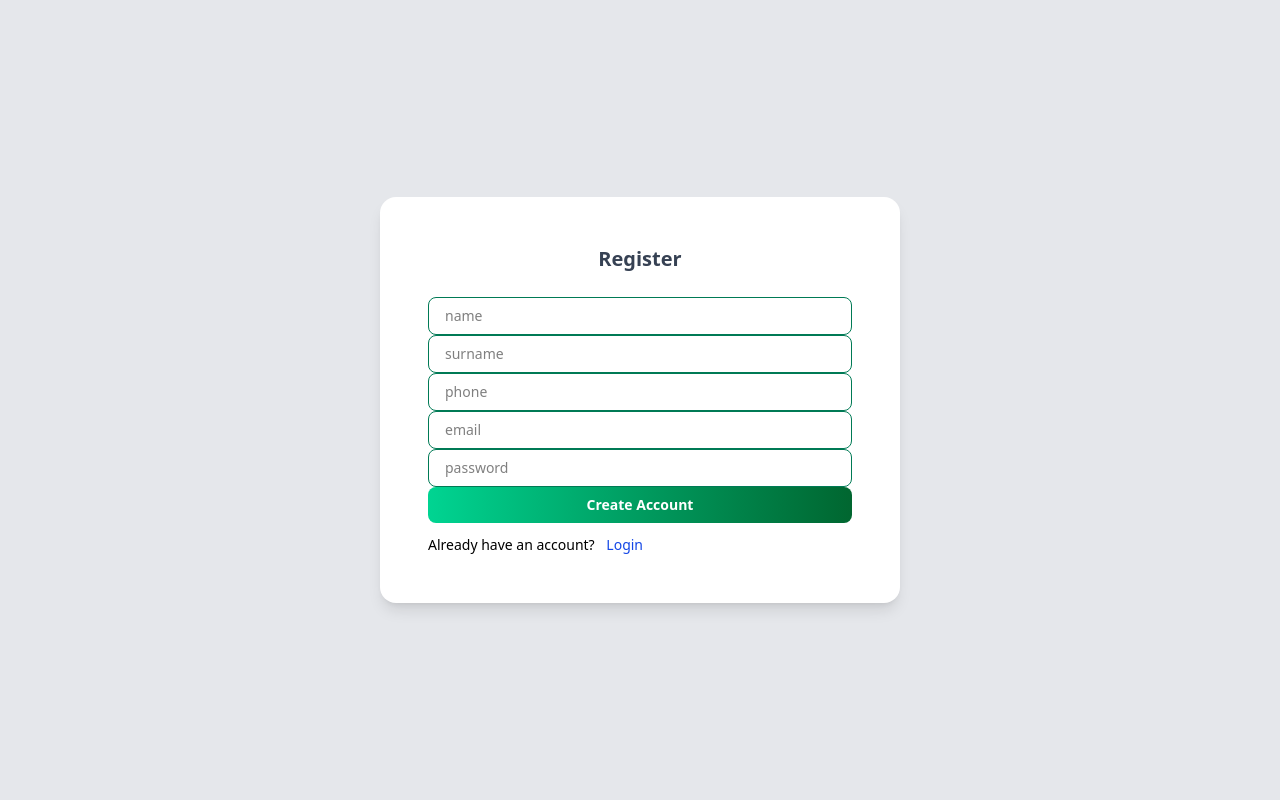
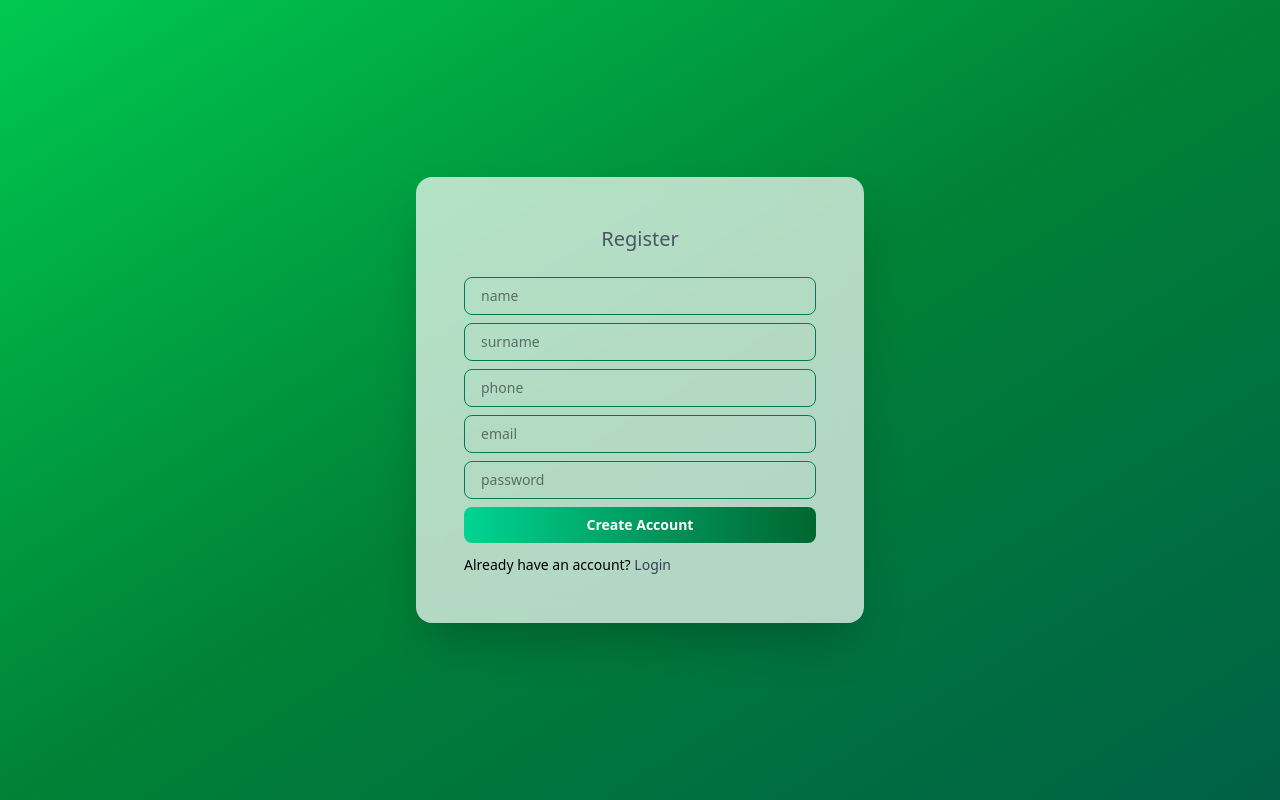
Before and after one commit to Nomala03/shopping-list-app, a React app: page /register in a window 1280 px wide. Built offline with nearby package versions, Linux system fonts and the light colour scheme; the HTML template or start-up script is replaced by a standard one.

Commit message:
add styling to login and register pages

```diff
--- a/src/pages/Login.tsx
+++ b/src/pages/Login.tsx
@@ -27,15 +27,15 @@ export default function Login() {
   return (
   <section className="min-h-screen flex items-center justify-center bg-gradient-to-br from-green-500 via-green-700 to-emerald-800 px-4">
     <div className="bg-white/70 backdrop-blur-md p-12 text-sm rounded-2xl shadow-2xl w-full max-w-md">
-      <h2 className="text-2xl font-bold mb-6 text-center text-emerald-900">Login</h2>
-      <form className="max-w-md w-full space-y-6 flex flex-col" onSubmit={onSubmit}>
+      <h2 className="text-xl font-medium mb-6 text-center text-emerald-900">Login</h2>
+      <form className="max-w-md w-full space-y-2 flex flex-col" onSubmit={onSubmit}>
         <Input placeholder='email' type="email" value={email} onChange={e=>setEmail(e.target.value)} required />
         <Input placeholder='password' type="password" value={password} onChange={e=>setPassword(e.target.value)} required /> {error && <div className="text-red-600 text-sm">{error}</div>}
         <Button disabled={status==='loading'}>{status==='loading'?'Signing in...':'Login'}</Button>
       </form>
       <p className="text-sm text-gray-700 mt-4 text-center">
         No account?{" "}
-        <Link to="/register" className="text-emerald-600 hover:underline">
+        <Link to="/register" className="text-gray-700 hover:underline">
           Register
         </Link>
       </p>
--- a/src/pages/Register.tsx
+++ b/src/pages/Register.tsx
@@ -23,22 +23,22 @@ export default function Register() {
   }
 
   return (
-    <div className="min-h-screen flex items-center justify-center bg-gray-200 px-4">
-      <div className="bg-white p-12 text-sm rounded-2xl shadow-lg w-full max-w-md" style={{maxWidth:520, margin:'40px auto'}}>
-        <h2  className='text-xl font-bold mb-6 text-center text-gray-700'>Register</h2>
-        <form className="row cols-2" onSubmit={onSubmit}>
+    <div className="min-h-screen flex items-center justify-center bg-gradient-to-br from-green-500 via-green-700 to-emerald-800 px-4">
+      <div className="bg-white/70  backdrop-blur-md p-12 text-sm rounded-2xl shadow-2xl w-full max-w-md">
+        <h2  className='text-xl font-medium mb-6 text-center text-gray-600'>Register</h2>
+        <form className="max-w-md w-full space-y-2 flex flex-col" onSubmit={onSubmit}>
             <Input type="text" placeholder='name' value={form.name} onChange={e=>set('name', e.target.value)} required />
             <Input type="text" placeholder='surname' value={form.surname} onChange={e=>set('surname', e.target.value)} required />
             <Input type="text" placeholder='phone'value={form.phone} onChange={e=>set('phone', e.target.value)} required />
             <Input type="email" placeholder='email' value={form.email} onChange={e=>set('email', e.target.value)} required />
             <Input type="password" placeholder='password' value={form.password} onChange={e=>set('password', e.target.value)} required />
 
-          <div style={{alignSelf:'end'}}>
+          <div>
             <Button disabled={status==='loading'}>{status==='loading'?'Creating...':'Create Account'}</Button>
           </div>
         </form>
         {error && <div style={{marginTop:8, fontSize:14, color:'var(--muted)'}}>{error}</div>}
-        <p style={{marginTop:12}}>Already have an account? <Link to="/login" className="text-blue-700 m-2">Login</Link></p>
+        <p style={{marginTop:12}}>Already have an account? <Link to="/login" className="text-gray-700 hover:underline">Login</Link></p>
       </div>
     </div>
   )
```
